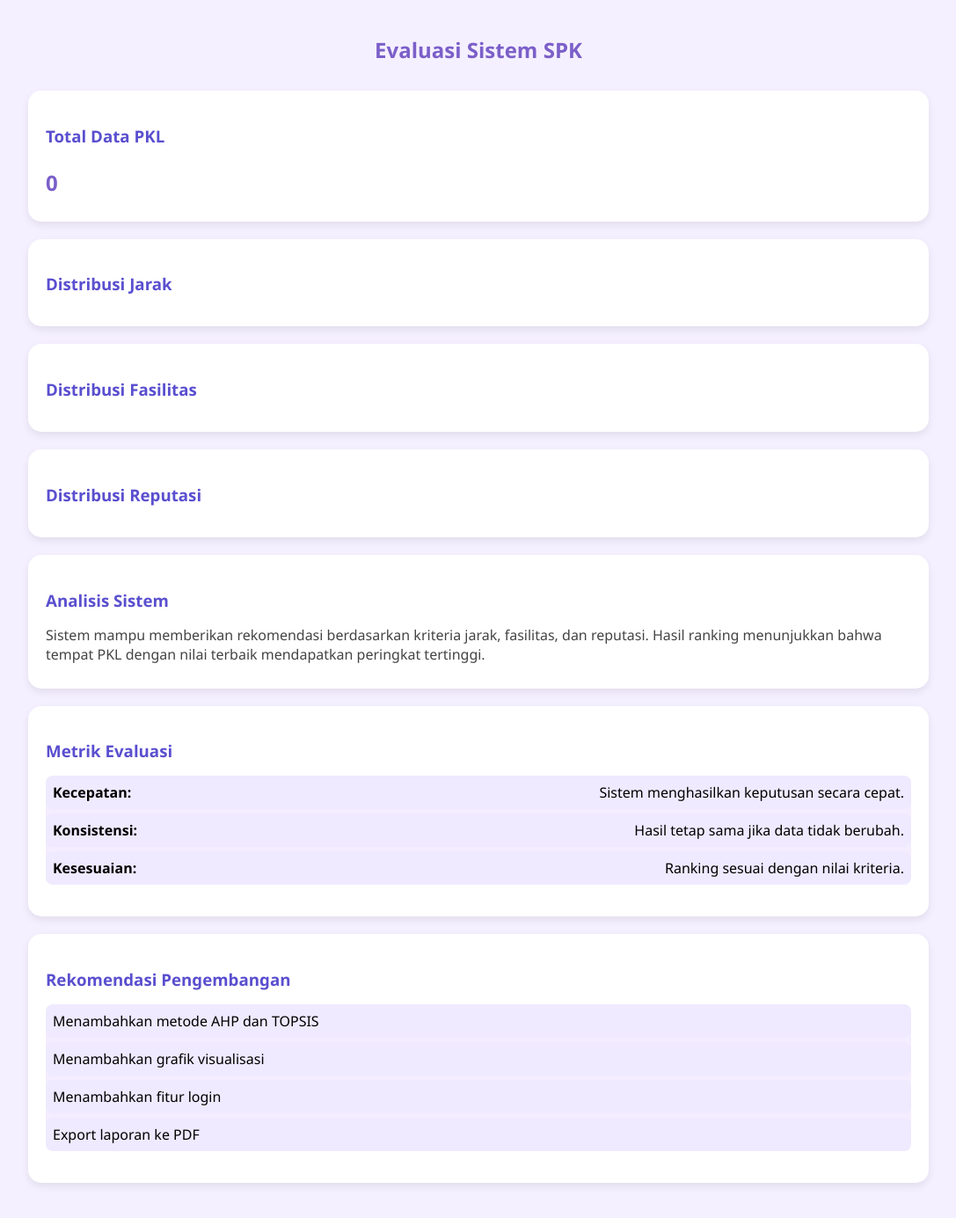
After one commit to anggyssmta24-gif/SPK-Pertemuan-6, a Flask app: page /evaluasi in a window 1280 px wide. The commit adds this page. Shown: the whole page at 88% size, without its empty margins (96-1183 px from the left). Run offline with Flask 3, Linux system fonts and the light colour scheme; data that the repository does not hold is empty; some libraries are stand-ins or nearby versions.

Commit message:
Update pertemuan 7 - evaluasi sistem SPK

```diff
--- a/app.py
+++ b/app.py
@@ -176,6 +176,35 @@ def penilaian():
         {'kriteria': 'Reputasi', 'keterangan': 'Baik', 'nilai': 2},
         {'kriteria': 'Reputasi', 'keterangan': 'Cukup', 'nilai': 1},
     ]
+@app.route('/evaluasi')
+def evaluasi():
+    cur = mysql.connection.cursor()
+
+    # jumlah data PKL
+    cur.execute("SELECT COUNT(*) FROM tempat_pkl")
+    total_pkl = cur.fetchone()[0]
+
+    # jumlah berdasarkan jarak
+    cur.execute("SELECT jarak, COUNT(*) FROM tempat_pkl GROUP BY jarak")
+    data_jarak = cur.fetchall()
+
+    # jumlah berdasarkan fasilitas
+    cur.execute("SELECT fasilitas, COUNT(*) FROM tempat_pkl GROUP BY fasilitas")
+    data_fasilitas = cur.fetchall()
+
+    # jumlah berdasarkan reputasi
+    cur.execute("SELECT reputasi, COUNT(*) FROM tempat_pkl GROUP BY reputasi")
+    data_reputasi = cur.fetchall()
+
+    cur.close()
+
+    return render_template(
+        'evaluasi.html',
+        total_pkl=total_pkl,
+        data_jarak=data_jarak,
+        data_fasilitas=data_fasilitas,
+        data_reputasi=data_reputasi
+    )
 
     return render_template('penilaian.html', penilaian=data_penilaian)
 
--- a/static/css/style.css
+++ b/static/css/style.css
@@ -175,3 +175,62 @@ table tr:hover {
 .delete-btn:hover {
     background: #e57373;
 }
+
+h2 {
+    color: #7b5fc9;
+}
+
+ul {
+    background: #f3edff;
+    padding: 10px;
+    border-radius: 10px;
+}
+
+body {
+    background: #f5f0ff;
+    font-family: 'Segoe UI', sans-serif;
+}
+
+.container {
+    width: 80%;
+    margin: 40px auto;
+}
+
+.title {
+    text-align: center;
+    color: #7b5fc9;
+    margin-bottom: 30px;
+}
+
+.card {
+    background: white;
+    padding: 20px;
+    margin-bottom: 20px;
+    border-radius: 15px;
+    box-shadow: 0 4px 10px rgba(0,0,0,0.08);
+}
+
+.card h3 {
+    margin-bottom: 10px;
+    color: #5a4fcf;
+}
+
+ul {
+    list-style: none;
+    padding: 0;
+}
+
+ul li {
+    padding: 8px;
+    margin: 5px 0;
+    background: #efeaff;
+    border-radius: 8px;
+    display: flex;
+    justify-content: space-between;
+}
+
+.highlight {
+    font-size: 24px;
+    font-weight: bold;
+    color: #7b5fc9;
+}
--- /dev/null
+++ b/templates/evaluasi.html
@@ -0,0 +1,75 @@
+<!DOCTYPE html>
+<html>
+<head>
+    <title>Evaluasi Sistem</title>
+    <link rel="stylesheet" href="{{ url_for('static', filename='css/style.css') }}">
+</head>
+<body>
+
+<div class="container">
+
+    <h2 class="title">Evaluasi Sistem SPK</h2>
+
+    <div class="card">
+        <h3>Total Data PKL</h3>
+        <p class="highlight">{{ total_pkl }}</p>
+    </div>
+
+    <div class="card">
+        <h3>Distribusi Jarak</h3>
+        <ul>
+            {% for item in data_jarak %}
+                <li><span>{{ item[0] }}</span> <b>{{ item[1] }}</b></li>
+            {% endfor %}
+        </ul>
+    </div>
+
+    <div class="card">
+        <h3>Distribusi Fasilitas</h3>
+        <ul>
+            {% for item in data_fasilitas %}
+                <li><span>{{ item[0] }}</span> <b>{{ item[1] }}</b></li>
+            {% endfor %}
+        </ul>
+    </div>
+
+    <div class="card">
+        <h3>Distribusi Reputasi</h3>
+        <ul>
+            {% for item in data_reputasi %}
+                <li><span>{{ item[0] }}</span> <b>{{ item[1] }}</b></li>
+            {% endfor %}
+        </ul>
+    </div>
+
+    <div class="card">
+        <h3>Analisis Sistem</h3>
+        <p>
+            Sistem mampu memberikan rekomendasi berdasarkan kriteria jarak, fasilitas, dan reputasi.
+            Hasil ranking menunjukkan bahwa tempat PKL dengan nilai terbaik mendapatkan peringkat tertinggi.
+        </p>
+    </div>
+
+    <div class="card">
+        <h3>Metrik Evaluasi</h3>
+        <ul>
+            <li><b>Kecepatan:</b> Sistem menghasilkan keputusan secara cepat.</li>
+            <li><b>Konsistensi:</b> Hasil tetap sama jika data tidak berubah.</li>
+            <li><b>Kesesuaian:</b> Ranking sesuai dengan nilai kriteria.</li>
+        </ul>
+    </div>
+
+    <div class="card">
+        <h3>Rekomendasi Pengembangan</h3>
+        <ul>
+            <li>Menambahkan metode AHP dan TOPSIS</li>
+            <li>Menambahkan grafik visualisasi</li>
+            <li>Menambahkan fitur login</li>
+            <li>Export laporan ke PDF</li>
+        </ul>
+    </div>
+
+</div>
+
+</body>
+</html>
--- a/templates/index.html
+++ b/templates/index.html
@@ -22,6 +22,7 @@
                 <a href="/kriteria">Data Kriteria</a>
                 <a href="/penilaian">Penilaian</a>
                <a href="/hasil">Hasil Ranking</a>
+               <a href="/evaluasi">Evaluasi Sistem</a>
             </div>
         </div>
     </div>
```
